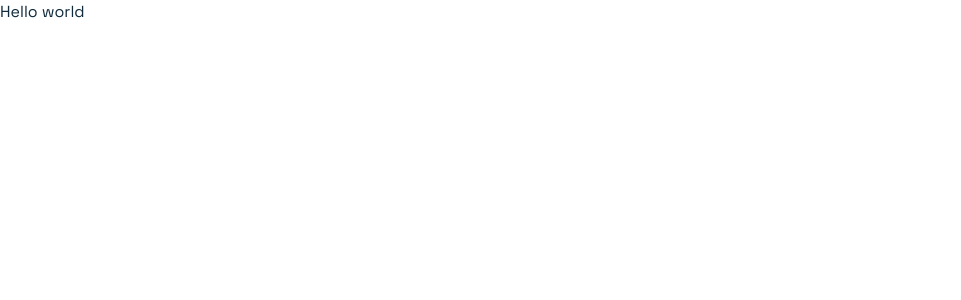
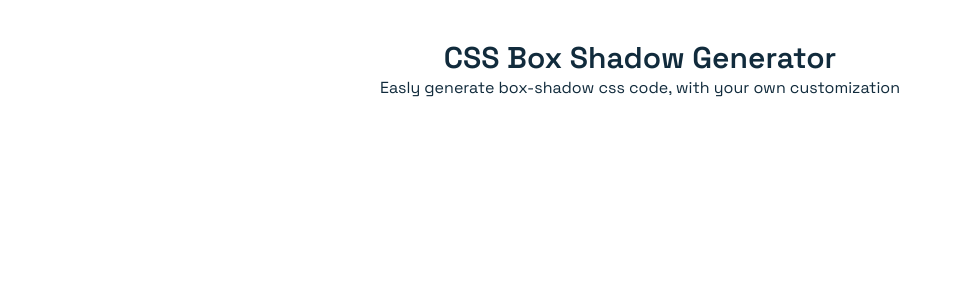
Before and after one commit to up2dul/css-shadow-generator, a React (Vite) app: page / in a window 1280 px wide. Shown: the top 300 px of the page, without its empty margins (0-961 px from the left). Built offline with nearby package versions, Linux system fonts and the light colour scheme; the HTML template or start-up script is replaced by a standard one.

Commit message:
feat: add header component

```diff
--- a/src/App.jsx
+++ b/src/App.jsx
@@ -1,7 +1,10 @@
 import React from 'react';
+import { Header } from './components';
 
 function App() {
-  return <h1>Hello world</h1>;
+  return (
+    <Header />
+  );
 }
 
 export default App;
--- /dev/null
+++ b/src/components/header.jsx
@@ -0,0 +1,10 @@
+import React from 'react';
+
+export const Header = () => {
+  return (
+    <header className='p-10 text-center'>
+      <h1 className='text-3xl font-bold'>CSS Box Shadow Generator</h1>
+      <p>Easly generate box-shadow css code, with your own customization</p>
+    </header>
+  );
+}
--- /dev/null
+++ b/src/components/index.js
@@ -0,0 +1 @@
+export * from './header';
```
